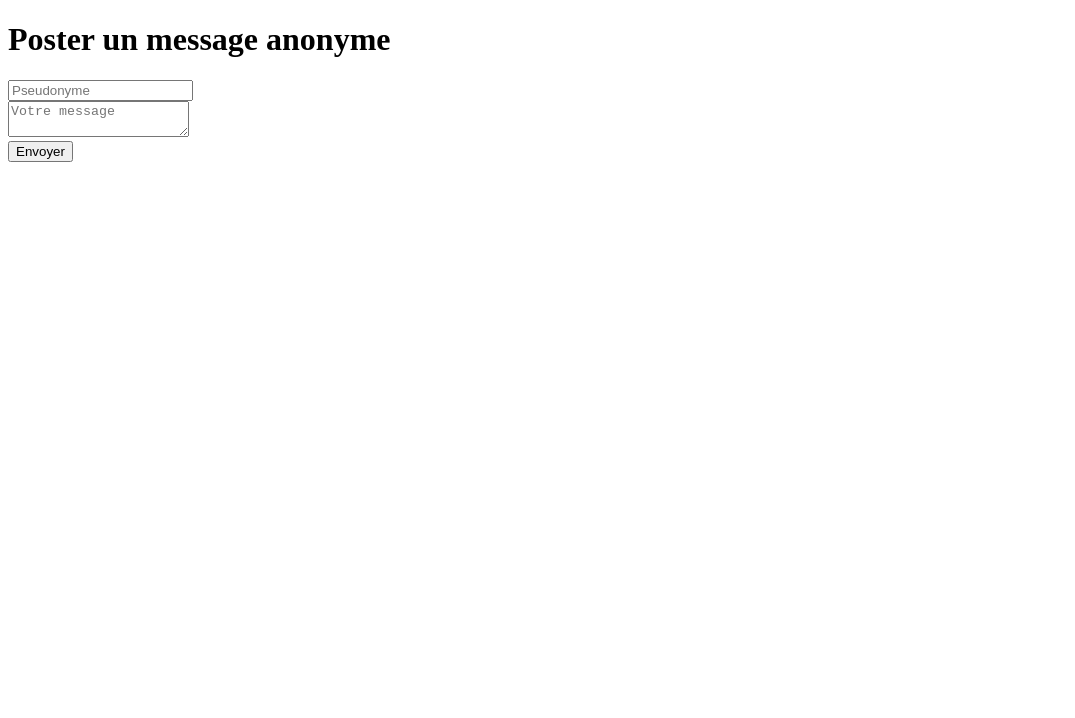
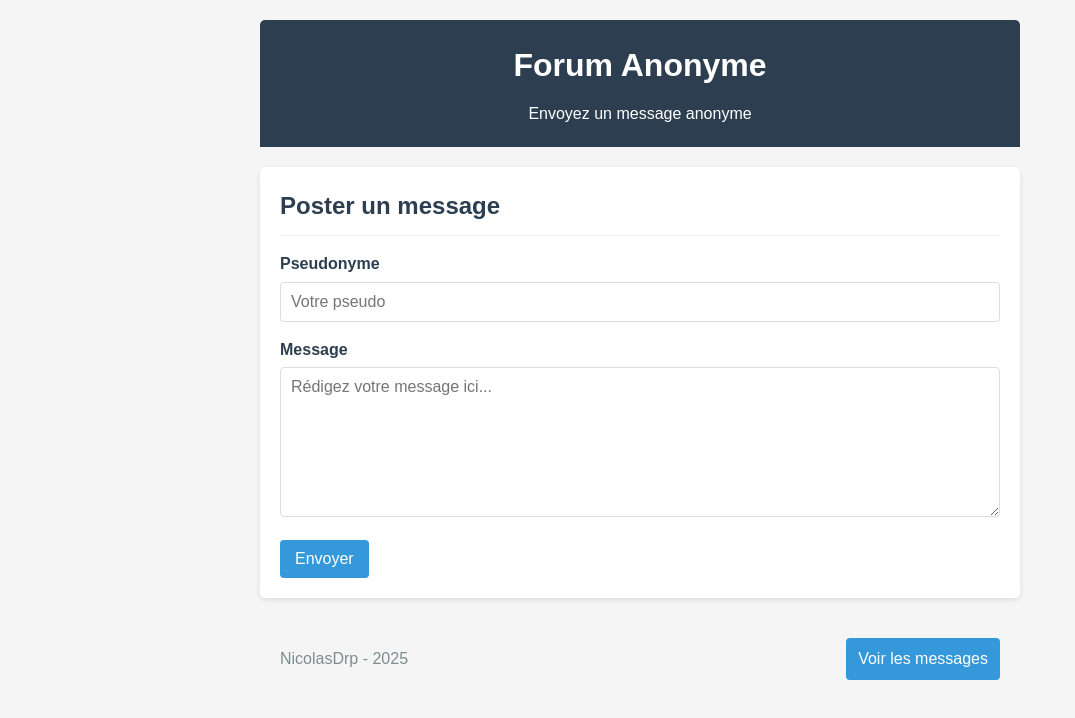
Before and after one commit to NicolasDrp/mon-forum-anonyme, a website: page sender/public/index.html in a window 1280 px wide. Shown: the whole page, without its empty margins (0-1075 px from the left). Drawn offline with Linux system fonts and the light colour scheme.

Commit message:
feat: add style the the sender page

```diff
--- /dev/null
+++ b/sender/public/css/style.css
@@ -0,0 +1,132 @@
+* {
+  margin: 0;
+  padding: 0;
+  box-sizing: border-box;
+}
+
+body {
+  font-family: Arial, sans-serif;
+  line-height: 1.6;
+  background-color: #f5f5f5;
+  color: #333;
+}
+
+.container {
+  max-width: 800px;
+  margin: 0 auto;
+  padding: 20px;
+}
+
+header {
+  background-color: #2c3e50;
+  color: white;
+  padding: 20px;
+  text-align: center;
+  border-radius: 5px 5px 0 0;
+  margin-bottom: 20px;
+}
+
+header h1 {
+  margin-bottom: 10px;
+}
+
+.form-section {
+  background-color: white;
+  padding: 20px;
+  border-radius: 5px;
+  box-shadow: 0 2px 5px rgba(0, 0, 0, 0.1);
+}
+
+.form-section h2 {
+  color: #2c3e50;
+  margin-bottom: 15px;
+  padding-bottom: 10px;
+  border-bottom: 1px solid #eee;
+}
+
+form {
+  display: flex;
+  flex-direction: column;
+}
+
+.form-group {
+  margin-bottom: 15px;
+}
+
+label {
+  display: block;
+  margin-bottom: 5px;
+  font-weight: bold;
+  color: #2c3e50;
+}
+
+input[type="text"],
+textarea {
+  width: 100%;
+  padding: 10px;
+  border: 1px solid #ddd;
+  border-radius: 4px;
+  font-size: 1rem;
+  font-family: inherit;
+}
+
+textarea {
+  min-height: 150px;
+  resize: vertical;
+}
+
+button {
+  display: inline-block;
+  background-color: #3498db;
+  color: white;
+  padding: 10px 15px;
+  border: none;
+  border-radius: 4px;
+  cursor: pointer;
+  font-size: 1rem;
+  transition: background-color 0.3s;
+  align-self: flex-start;
+}
+
+button:hover {
+  background-color: #2980b9;
+}
+
+footer {
+  margin-top: 20px;
+  text-align: center;
+  padding: 20px;
+  color: #7f8c8d;
+  display: flex;
+  justify-content: space-between;
+  align-items: center;
+}
+
+.thread-button {
+  display: inline-block;
+  background-color: #3498db;
+  color: white;
+  padding: 8px 12px;
+  text-decoration: none;
+  border-radius: 4px;
+  transition: background-color 0.3s;
+}
+
+.thread-button:hover {
+  background-color: #2980b9;
+}
+
+@media (max-width: 600px) {
+  .container {
+    padding: 10px;
+  }
+
+  header {
+    padding: 15px;
+  }
+
+  footer {
+    flex-direction: column;
+    gap: 10px;
+  }
+}
--- a/sender/public/index.html
+++ b/sender/public/index.html
@@ -4,18 +4,41 @@
 <head>
   <meta charset="UTF-8">
   <meta name="viewport" content="width=device-width, initial-scale=1.0">
-  <title>Envoyer un message</title>
+  <title>Forum Anonyme - Envoyer un message</title>
+  <link rel="stylesheet" href="/css/style.css">
 </head>
 
 <body>
-  <h1>Poster un message anonyme</h1>
-  <form method="POST" action="/send">
-    <input type="text" name="sender" placeholder="Pseudonyme" required />
-    <br />
-    <textarea name="content" placeholder="Votre message" required></textarea>
-    <br />
-    <button type="submit">Envoyer</button>
-  </form>
+  <div class="container">
+    <header>
+      <h1>Forum Anonyme</h1>
+      <p>Envoyez un message anonyme</p>
+    </header>
+
+    <main>
+      <section class="form-section">
+        <h2>Poster un message</h2>
+        <form method="POST" action="/send">
+          <div class="form-group">
+            <label for="sender">Pseudonyme</label>
+            <input type="text" id="sender" name="sender" placeholder="Votre pseudo" required />
+          </div>
+
+          <div class="form-group">
+            <label for="content">Message</label>
+            <textarea id="content" name="content" placeholder="Rédigez votre message ici..." required></textarea>
+          </div>
+
+          <button type="submit">Envoyer</button>
+        </form>
+      </section>
+    </main>
+
+    <footer>
+      <p>NicolasDrp - 2025</p>
+      <a href="http://localhost" class="thread-button">Voir les messages</a>
+    </footer>
+  </div>
 </body>
 
 </html>
```
